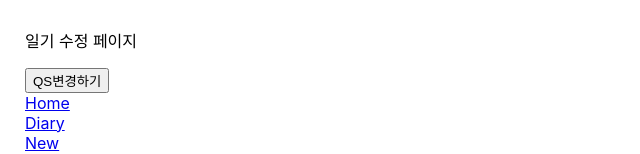
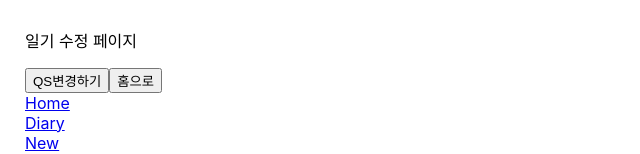
Before and after one commit to myongdol/emotion_diary, a React (Create React App) app: page /edit in a window 1280 px wide. Shown: the part 128-282 px from the top of the page, without its empty margins (0-640 px from the left). Built offline with nearby package versions, Linux system fonts and the light colour scheme.

Commit message:
Page Moving

```diff
--- a/src/pages/Edit.js
+++ b/src/pages/Edit.js
@@ -1,4 +1,4 @@
-import { useSearchParams } from "react-router-dom";
+import { useNavigate, useSearchParams } from "react-router-dom";
 
 const Edit = () => {
 
@@ -9,10 +9,19 @@
     const mode = searchParams.get('mode');
     console.log("mode :",mode)
 
+    const navigate = useNavigate();
+
     return <div>
         <h1>Edit</h1>
         <p>일기 수정 페이지</p>
-        <button onClick={()=>setSearchParams({who:'myongdol'})}>QS변경하기</button>
+        <button onClick={()=>setSearchParams({who:'myongdol'})}>
+            QS변경하기
+        </button>
+        <button onClick={()=> {
+            navigate("/home")
+        }}>
+            홈으로
+        </button>
     </div>
 }
 
```
